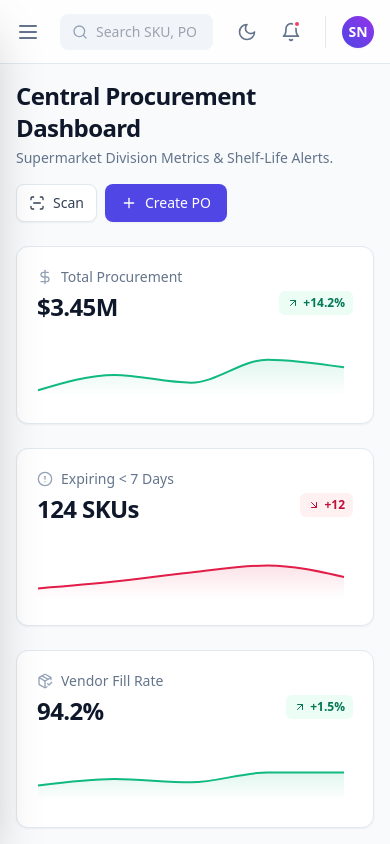
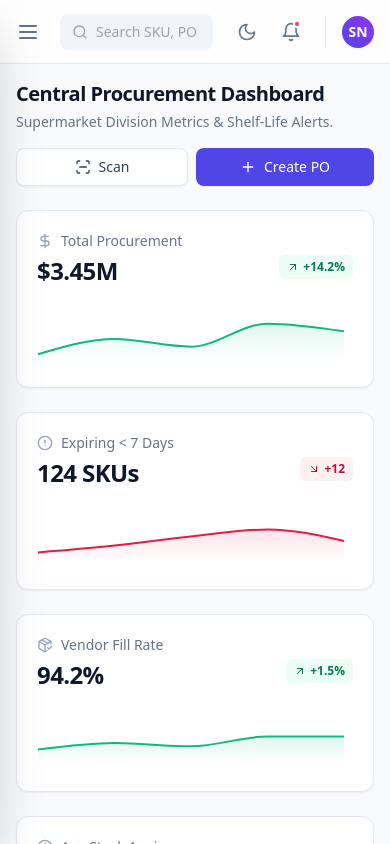
Before and after one commit to Naruto7H/NEXUSWMS, a React (Vite) app: page /dashboard in a window 390 px wide. Built offline with nearby package versions, Linux system fonts and the light colour scheme; what @react-pdf/renderer would draw is missing.

Commit message:
Enhance mobile responsiveness in Dashboard component
Updated header and quick actions for mobile responsiveness.

```diff
--- a/src/pages/Dashboard.jsx
+++ b/src/pages/Dashboard.jsx
@@ -40,17 +40,17 @@ export default function Dashboard() {
   return (
     <div className="space-y-6 animate-in fade-in duration-500 pb-10">
 
-      {/* Header & Quick Actions */}
-      <div className="flex flex-col sm:flex-row sm:items-end justify-between gap-4">
+      {/* Header & Quick Actions - Updated for Mobile Responsiveness */}
+      <div className="flex flex-col md:flex-row md:items-end justify-between gap-4">
         <div>
-          <h1 className="text-2xl font-bold text-slate-900 dark:text-white tracking-tight">Central Procurement Dashboard</h1>
+          <h1 className="text-xl sm:text-2xl font-bold text-slate-900 dark:text-white tracking-tight">Central Procurement Dashboard</h1>
           <p className="text-sm text-slate-500 dark:text-slate-400 mt-1">Supermarket Division Metrics & Shelf-Life Alerts.</p>
         </div>
-        <div className="flex gap-2">
-          <Link to="/inventory" className="flex items-center gap-2 px-3 py-2 bg-white dark:bg-slate-800 border border-slate-200 dark:border-slate-700 text-slate-700 dark:text-slate-300 rounded-lg text-sm font-medium shadow-sm hover:bg-slate-50 dark:hover:bg-slate-700 transition-colors">
+        <div className="flex gap-2 w-full md:w-auto">
+          <Link to="/inventory" className="flex-1 md:flex-none flex justify-center items-center gap-2 px-3 py-2 bg-white dark:bg-slate-800 border border-slate-200 dark:border-slate-700 text-slate-700 dark:text-slate-300 rounded-lg text-sm font-medium shadow-sm hover:bg-slate-50 dark:hover:bg-slate-700 transition-colors">
             <ScanLine className="w-4 h-4" /> Scan
           </Link>
-          <Link to="/po" className="flex items-center gap-2 px-4 py-2 bg-indigo-600 hover:bg-indigo-700 text-white rounded-lg text-sm font-medium transition-colors shadow-sm">
+          <Link to="/po" className="flex-1 md:flex-none flex justify-center items-center gap-2 px-4 py-2 bg-indigo-600 hover:bg-indigo-700 text-white rounded-lg text-sm font-medium transition-colors shadow-sm">
             <Plus className="w-4 h-4" /> Create PO
           </Link>
         </div>
@@ -89,7 +89,7 @@ export default function Dashboard() {
           </div>
         </div>
 
-        {/* Make sure this line is exactly here! */}
+        {/* Inventory Ageing Chart */}
         <InventoryAgeingChart />
 
       </div>
```
